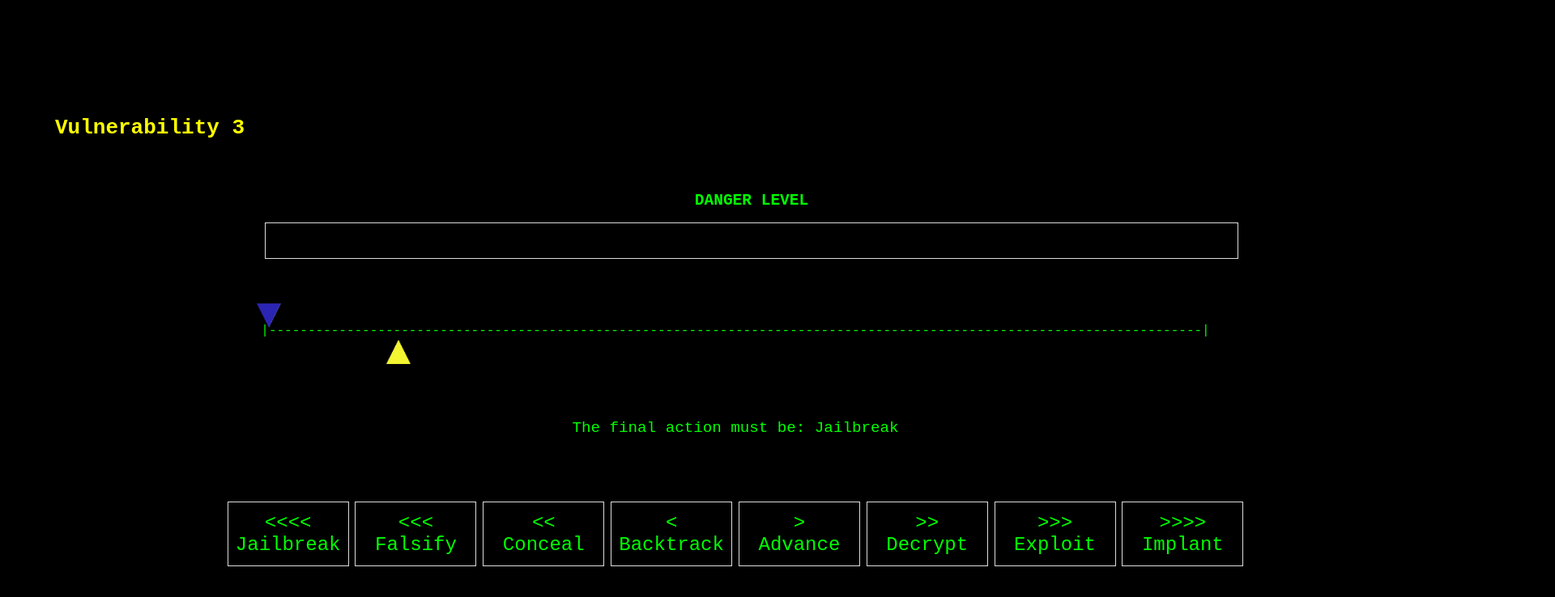
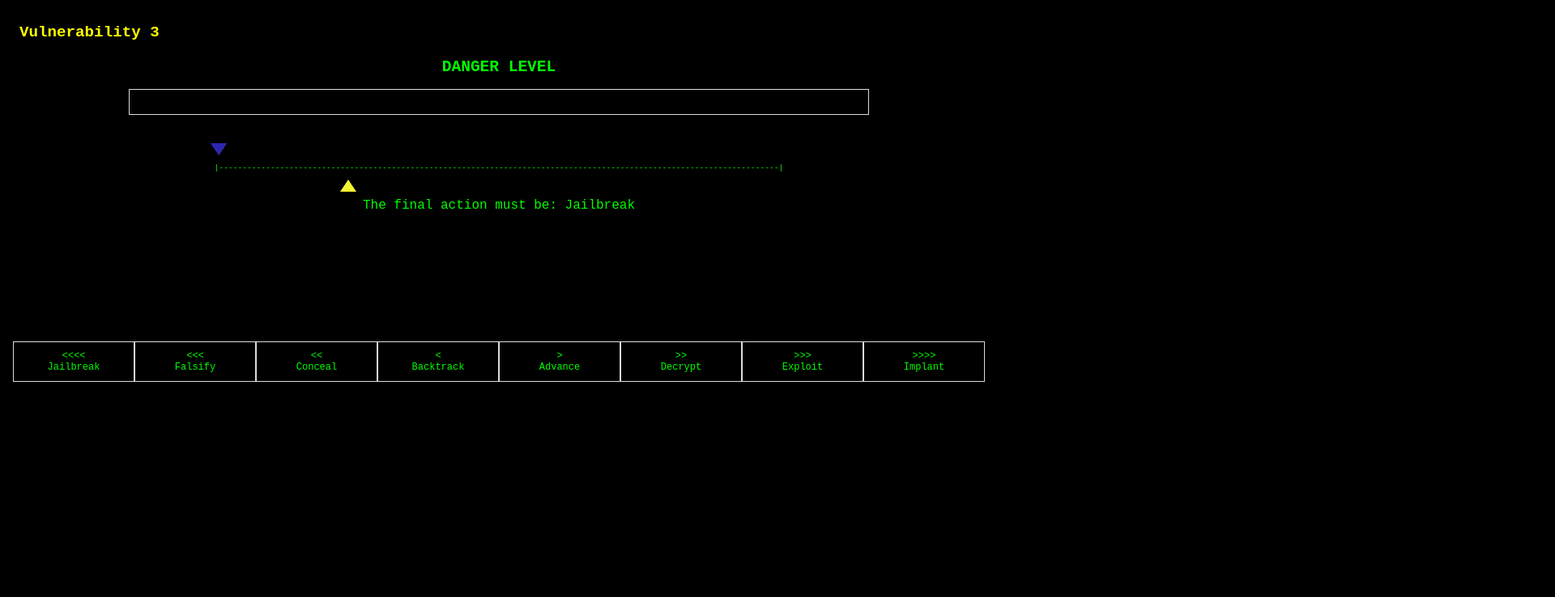
Before and after one commit to xtremepolymath/Hacking-Minigame, a plain HTML site: page hack3.html in a window 1280 px wide. Shown: the whole page at 81% size, 1920 px wide, since content can reach past the window. Drawn offline with Linux system fonts and the light colour scheme.

Commit message:
Update style.css

```diff
--- a/style.css
+++ b/style.css
@@ -9,11 +9,9 @@ body {
     flex-direction: column;
     color: lime;
     font-family: monospace;
-    justify-content: center;
-    align-items: center;
     text-align: center;
-    width: 1800px;
-    height: 800px;
+    width: 95vw;
+    height: 95vh;
 }
 
 button {
@@ -21,12 +19,15 @@ button {
     color: lime;
     background: none;
     border: solid 1px gainsboro;
+    padding: 0.5rem;
 }
 
 .front-page {
     display: flex;
     flex-direction: column;
-    font-size: 1.2rem;
+    font-size: 1rem;
+    padding: 0rem 1rem;
+    line-height: 1rem;
 }
 
 .alien-script {
@@ -34,21 +35,33 @@ button {
 }
 
 .start {
-    width: 400px;
-    padding: 10px;
-    font-size: 3rem;
+    width: 50%;
+    padding: 1rem;
+    font-size: 2rem;
     margin: auto;
-    margin-top: 50px;
+    margin-top: 0.5rem;
     font-family: monospace;
     color: lime;
     background: none;
     border: solid 1px gainsboro;
 }
 
+.start:active {
+    background: lime;
+    color: gainsboro;
+}
+
+.hack {
+    height: 100%;
+    display: flex;
+    width: 100%;
+    flex-direction: column;
+}
+
 .redOverlay {
     position: fixed;
-    height: 2000px;
-    width: 2000px;
+    height: 100vh;
+    width: 100vw;
     background: red;
     z-index: -1;
     opacity: 0;
@@ -56,37 +69,30 @@ button {
 }
 
 .hack-title {
-    width: 100%;
+    font-size: 1.2rem;
     color:yellow;
     text-align: left;
-    padding: 10px 60px;
-}
-
-#first-hack {
-    display: flex;
-    width: 100%;
-    flex-direction: column;
+    padding: 0.5rem 1rem;
 }
 
 .danger-level {
     display: flex;
     flex-direction: column;
     width: 100%;
-    height: 100px;
-    padding: 20px;
     justify-content: center;
     align-items: center;
     text-align: center;
+    margin-top: -1rem;
 }
 
 .danger-frame {
-    height: 100%;
-    width: 1200px;
+    width: 75%;
     border: solid 1px gainsboro;
 }
 
 .danger-fill {
-    height: 100%;
+    flex: 1 100%;
+    height: 30px;
     width: 0%;
     background-color: red;
 }
@@ -106,13 +112,13 @@ button {
 
 .hack-progress > div {
     top: 20px;
-    font-size: 1rem;
+    font-size: 0.6rem;
 }
 
 .progress-icon {
     position: absolute;
-    height: 30px;
-    width:30px;
+    height: 15px;
+    width:20px;
     left: 15px;
     top: -5px;
     transform: rotate(180deg);
@@ -120,21 +126,35 @@ button {
 
 .goal-icon {
     position: absolute;
-    height: 30px;
-    width:30px;
+    height: 15px;
+    width:20px;
     left: 15px;
     top: 40px;
 }
 
 .hack-progress > p {
-    margin-top: 100px;
-    font-size: 1.2rem;
+    margin-top: 2em;
+    font-size: 1rem;
+}
+
+.actions {
+    display: flex;
+    flex-direction: row;
+    justify-content: center;
+    align-items: center;
+    text-align: center;
+    width: 100%;
 }
 
 .actions > button {
-    height: 80px;
+    height: 50px;
     width: 150px;
-    font-size: 1.5rem;
+    font-size: 0.75rem;
+}
+
+.actions > button:active {
+    background: lime;
+    color: gainsboro;
 }
 
 .navigation > button {
```
